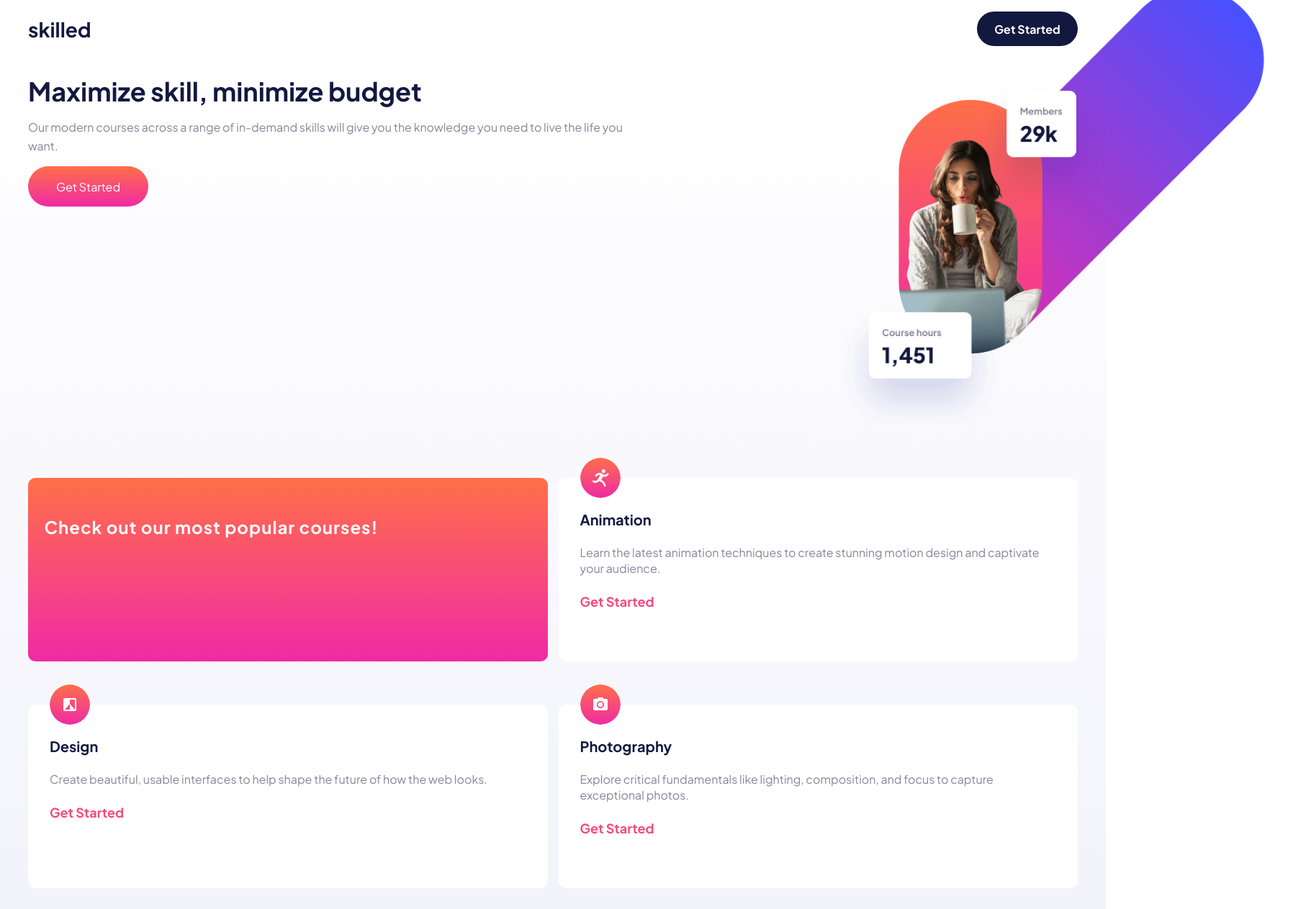
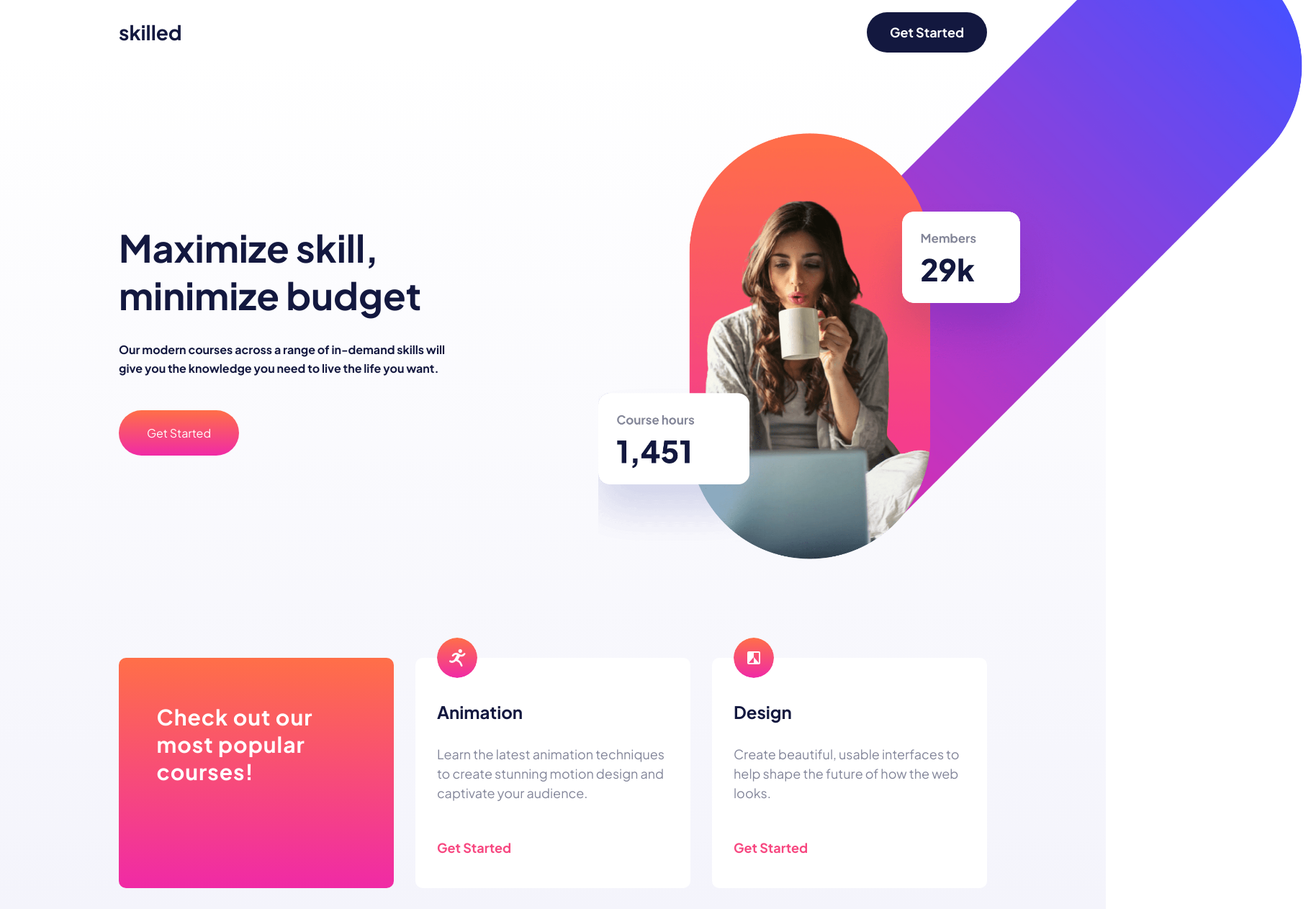
Before and after one commit to Ching0810/FM-skilled-elearning-landing-page, a plain HTML site: page starter-code/index.html in a window 1536 px wide. Shown: the top 1263 px of the page at 72% size, 1821 px wide, since content can reach past the window. Drawn offline with Linux system fonts and the light colour scheme.

Commit message:
finish desktop mode and update screenshot & README.md

```diff
--- a/starter-code/style.scss
+++ b/starter-code/style.scss
@@ -29,7 +29,7 @@ button {
 }
 
 .container {
-  // width: 100vw;
+  width: 100vw;
   // min-height: 100vh;
   display: flex;
   align-items: center;
@@ -177,6 +177,8 @@ button {
           color: $deepPink;
           font-size: 18px;
           font-weight: bold;
+          position: absolute;
+          bottom: 3rem;
           &:hover {
             opacity: 0.7;
           }
@@ -260,3 +262,81 @@ button {
     }
   }
 }
+
+@media screen and (min-width: 1440px) {
+  .container {
+    nav {
+      padding: 33px 165px 24px 165px;
+      .nav-btn {
+        font-size: 18px;
+        height: 56px;
+        width: 167px;
+        border-radius: 28px;
+      }
+    }
+    .page {
+      padding: 24px 165px 168px 165px;
+      main {
+        height: 750px;
+        .main-content {
+          display: flex;
+          flex-direction: column;
+          justify-content: center;
+          width: 40%;
+          h1 {
+            font-size: 52px;
+            margin-bottom: 2rem;
+          }
+          p {
+            color: $deepBlue;
+            font-weight: bold;
+            margin-bottom: 3rem;
+          }
+          button {
+            height: 63px;
+            border-radius: 31.5px;
+          }
+        }
+        .main-img {
+          background-image: url('./assets/image-hero-desktop@2x.png');
+          width: 990px;
+          height: 990px;
+          position: absolute;
+          right: -450px;
+          top: -250px;
+        }
+      }
+      .cards {
+        grid-template-columns: repeat(3, 1fr);
+        grid-gap: 30px;
+        .intro {
+          padding: 40px 30px;
+          height: 320px;
+          p {
+            font-size: 30px;
+          }
+        }
+        .card {
+          height: 320px;
+          h3 {
+            font-size: 24px;
+            padding: 2rem 0;
+          }
+          p {
+            font-size: 18px;
+            line-height: 1.8rem;
+          }
+        }
+      }
+    }
+    footer {
+      .footer-name {
+        margin-left: 165px;
+      }
+
+      .footer-btn {
+        margin-right: 165px;
+      }
+    }
+  }
+}
```
Also changed, not shown: srceenshot/Screenshot 2023-10-09 at 16.49.14.png (added), srceenshot/Screenshot 2023-10-09 at 16.49.26.png (added), starter-code/style.css, 2 other files.
